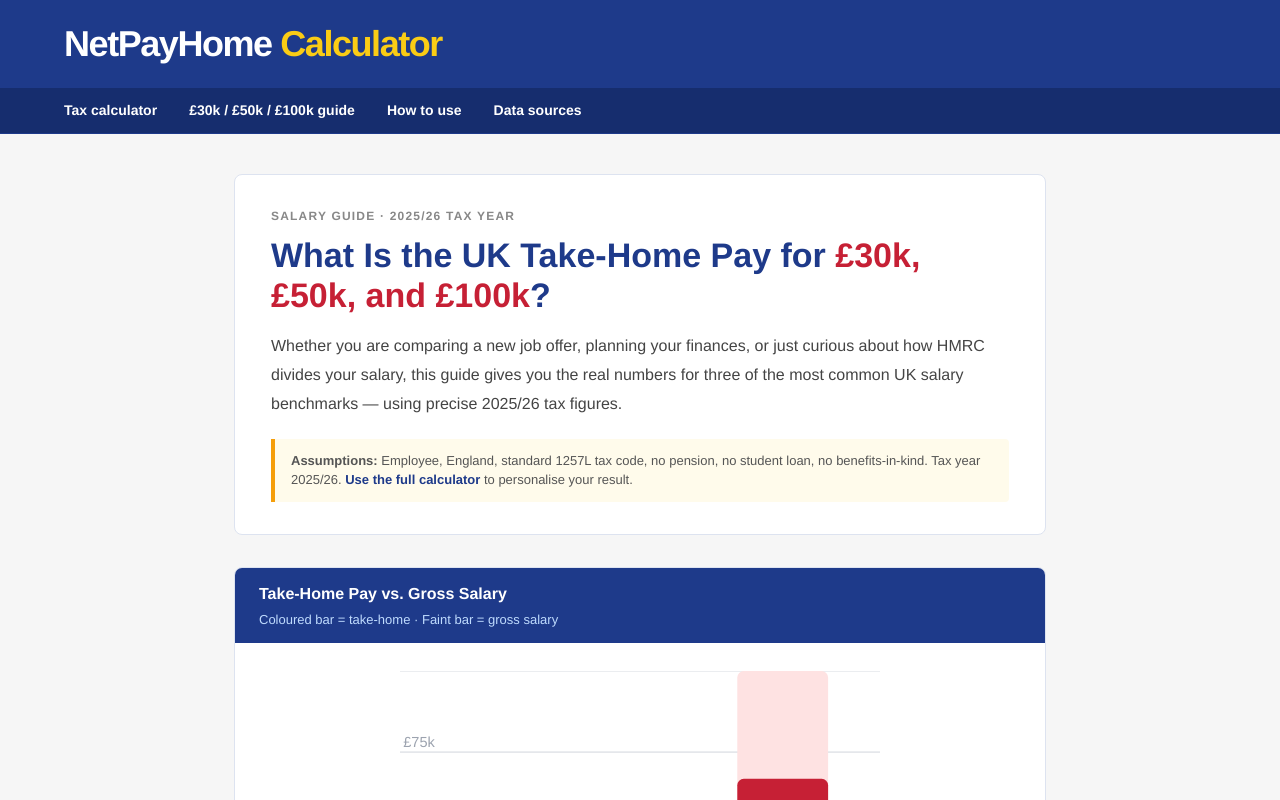
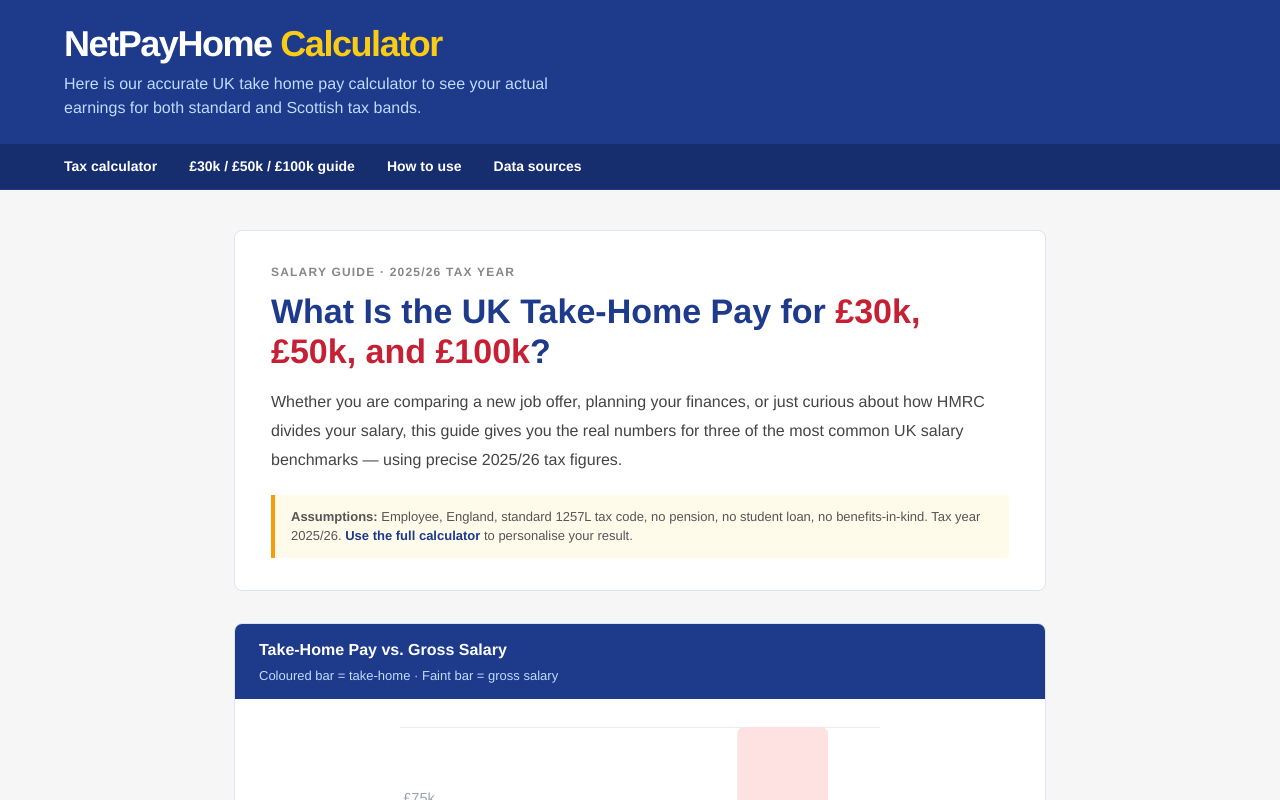
Before and after one commit to dsrashmika-prog/uktaxcal, a Next.js app: page /salary-guide in a window 1280 px wide. Shown: the top 800 px of the page. Built offline with nearby package versions, Linux system fonts and the light colour scheme.

Commit message:
copy: add main subtitle to all secondary page headers for uniform size

```diff
--- a/src/app/about/page.tsx
+++ b/src/app/about/page.tsx
@@ -22,10 +22,13 @@ export default function AboutPage() {
                     <div style={{ display: "flex", alignItems: "center", justifyContent: "space-between", gap: "16px" }}>
                         <div style={{ flex: 1 }}>
                             <Link href="/" style={{ textDecoration: 'none' }}>
-                                <h1 style={{ fontSize: "clamp(28px, 5vw, 36px)", fontWeight: 800, letterSpacing: "-0.04em", marginBottom: 0, lineHeight: 1.1 }}>
+                                <h1 style={{ fontSize: "clamp(28px, 5vw, 36px)", fontWeight: 800, letterSpacing: "-0.04em", marginBottom: "8px", lineHeight: 1.1 }}>
                                     <span style={{ color: "white" }}>NetPayHome </span>
                                     <span style={{ color: "#facc15" }}>Calculator</span>
                                 </h1>
+                                <p style={{ color: "#bfdbfe", fontSize: "16px", maxWidth: "520px", marginTop: 0, marginBottom: 0 }}>
+                                    Here is our accurate UK take home pay calculator to see your actual earnings for both standard and Scottish tax bands.
+                                </p>
                             </Link>
                         </div>
                     </div>
--- a/src/app/how-to/page.tsx
+++ b/src/app/how-to/page.tsx
@@ -25,10 +25,13 @@ export default function HowToUse() {
                     <div style={{ display: "flex", alignItems: "center", justifyContent: "space-between", gap: "16px" }}>
                         <div style={{ flex: 1 }}>
                             <Link href="/" style={{ textDecoration: 'none' }}>
-                                <h1 style={{ fontSize: "clamp(28px, 5vw, 36px)", fontWeight: 800, letterSpacing: "-0.04em", marginBottom: 0, lineHeight: 1.1 }}>
+                                <h1 style={{ fontSize: "clamp(28px, 5vw, 36px)", fontWeight: 800, letterSpacing: "-0.04em", marginBottom: "8px", lineHeight: 1.1 }}>
                                     <span style={{ color: "white" }}>NetPayHome </span>
                                     <span style={{ color: "#facc15" }}>Calculator</span>
                                 </h1>
+                                <p style={{ color: "#bfdbfe", fontSize: "16px", maxWidth: "520px", marginTop: 0, marginBottom: 0 }}>
+                                    Here is our accurate UK take home pay calculator to see your actual earnings for both standard and Scottish tax bands.
+                                </p>
                             </Link>
                         </div>
                     </div>
--- a/src/app/privacy/page.tsx
+++ b/src/app/privacy/page.tsx
@@ -18,10 +18,13 @@ export default function PrivacyPage() {
                     <div style={{ display: "flex", alignItems: "center", justifyContent: "space-between", gap: "16px" }}>
                         <div style={{ flex: 1 }}>
                             <Link href="/" style={{ textDecoration: 'none' }}>
-                                <h1 style={{ fontSize: "clamp(28px, 5vw, 36px)", fontWeight: 800, letterSpacing: "-0.04em", marginBottom: 0, lineHeight: 1.1 }}>
+                                <h1 style={{ fontSize: "clamp(28px, 5vw, 36px)", fontWeight: 800, letterSpacing: "-0.04em", marginBottom: "8px", lineHeight: 1.1 }}>
                                     <span style={{ color: "white" }}>NetPayHome </span>
                                     <span style={{ color: "#facc15" }}>Calculator</span>
                                 </h1>
+                                <p style={{ color: "#bfdbfe", fontSize: "16px", maxWidth: "520px", marginTop: 0, marginBottom: 0 }}>
+                                    Here is our accurate UK take home pay calculator to see your actual earnings for both standard and Scottish tax bands.
+                                </p>
                             </Link>
                         </div>
                     </div>
--- a/src/app/salary-guide/page.tsx
+++ b/src/app/salary-guide/page.tsx
@@ -165,10 +165,13 @@ export default function SalaryGuidePage() {
                     <div style={{ display: "flex", alignItems: "center", justifyContent: "space-between", gap: "16px" }}>
                         <div style={{ flex: 1 }}>
                             <Link href="/" style={{ textDecoration: 'none' }}>
-                                <h1 style={{ fontSize: "clamp(28px, 5vw, 36px)", fontWeight: 800, letterSpacing: "-0.04em", marginBottom: 0, lineHeight: 1.1 }}>
+                                <h1 style={{ fontSize: "clamp(28px, 5vw, 36px)", fontWeight: 800, letterSpacing: "-0.04em", marginBottom: "8px", lineHeight: 1.1 }}>
                                     <span style={{ color: "white" }}>NetPayHome </span>
                                     <span style={{ color: "#facc15" }}>Calculator</span>
                                 </h1>
+                                <p style={{ color: "#bfdbfe", fontSize: "16px", maxWidth: "520px", marginTop: 0, marginBottom: 0 }}>
+                                    Here is our accurate UK take home pay calculator to see your actual earnings for both standard and Scottish tax bands.
+                                </p>
                             </Link>
                         </div>
                     </div>
--- a/src/app/sources/page.tsx
+++ b/src/app/sources/page.tsx
@@ -24,10 +24,13 @@ export default function SourcesPage() {
                     <div style={{ display: "flex", alignItems: "center", justifyContent: "space-between", gap: "16px" }}>
                         <div style={{ flex: 1 }}>
                             <Link href="/" style={{ textDecoration: 'none' }}>
-                                <h1 style={{ fontSize: "clamp(28px, 5vw, 36px)", fontWeight: 800, letterSpacing: "-0.04em", marginBottom: 0, lineHeight: 1.1 }}>
+                                <h1 style={{ fontSize: "clamp(28px, 5vw, 36px)", fontWeight: 800, letterSpacing: "-0.04em", marginBottom: "8px", lineHeight: 1.1 }}>
                                     <span style={{ color: "white" }}>NetPayHome </span>
                                     <span style={{ color: "#facc15" }}>Calculator</span>
                                 </h1>
+                                <p style={{ color: "#bfdbfe", fontSize: "16px", maxWidth: "520px", marginTop: 0, marginBottom: 0 }}>
+                                    Here is our accurate UK take home pay calculator to see your actual earnings for both standard and Scottish tax bands.
+                                </p>
                             </Link>
                         </div>
                     </div>
```
